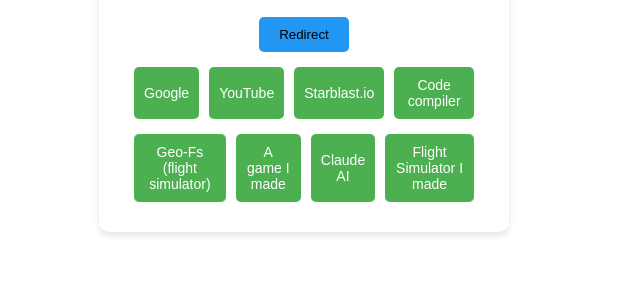
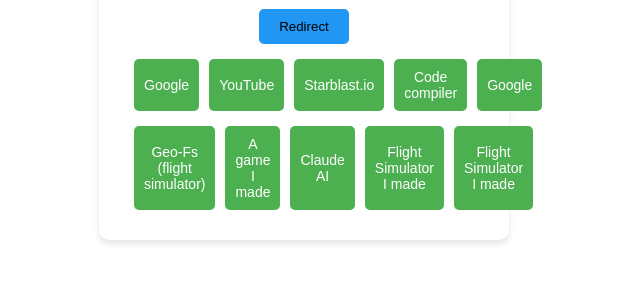
Before and after one commit to marcoroscioli/websitefun, a plain HTML site: page index.html in a window 1280 px wide. Shown: the part 358-640 px from the top of the page, without its empty margins (336-976 px from the left). Drawn offline with Linux system fonts and the light colour scheme.

Commit message:
Update index.html

```diff
--- a/index.html
+++ b/index.html
@@ -103,12 +103,14 @@
             <button class="quick-link" onclick="quickRedirect('https://www.youtube.com/')">YouTube</button>
             <button class="quick-link" onclick="quickRedirect('https://starblast.io/')">Starblast.io</button>
             <button class="quick-link" onclick="quickRedirect('https://htmledit.squarefree.com/')">Code compiler</button>
+             <button class="quick-link" onclick="quickRedirect('https://www.google.com')">Google</button>
         </div>
         <div class="button-group">
             <button class="quick-link" onclick="quickRedirect('https://www.geo-fs.com/')">Geo-Fs (flight simulator)</button>
             <button class="quick-link" onclick="quickRedirect('https://marcoroscioli.github.io/idk/')">A game I made</button>
             <button class="quick-link" onclick="quickRedirect('https://claude.ai/login')">Claude AI</button>
             <button class="quick-link" onclick="quickRedirect('https://marcoroscioli.github.io/AAAaA/')">Flight Simulator I made</button>
+            <button class="quick-link" onclick="quickRedirect('https://marcoroscioli.github.io/AAAaA/')">Flight Simulator I made</button>
         </div>
     </div>
 </body>
```
